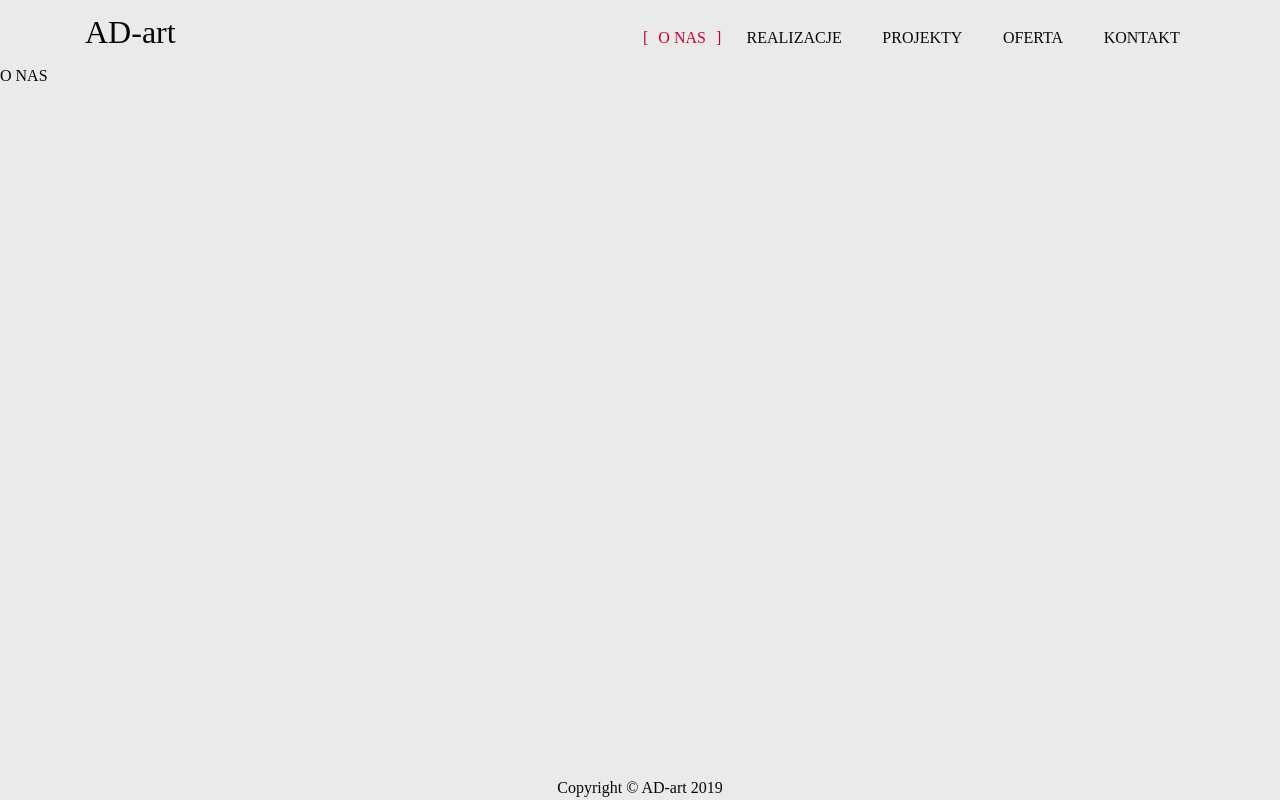
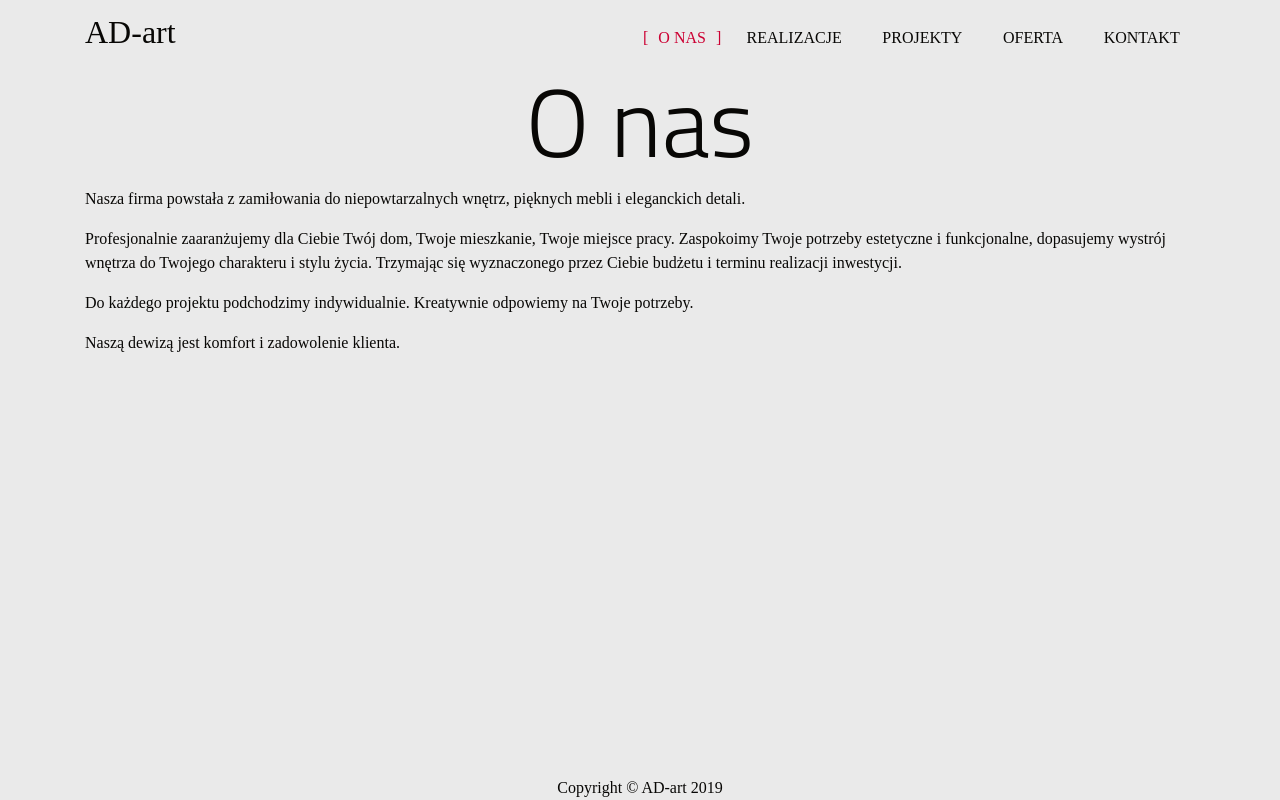
Before and after one commit to staszek998/ad-art, a React (Create React App) app: page /o-nas in a window 1280 px wide. Built offline with nearby package versions, Linux system fonts and the light colour scheme; a web font is replaced by a local one.

Commit message:
Create the basic markup

```diff
--- a/src/pages/About/About.jsx
+++ b/src/pages/About/About.jsx
@@ -1,5 +1,34 @@
 import React from "react";
 
-const About = () => <main className="About">O NAS</main>;
+const About = () => (
+  <main className="About">
+    <div className="container">
+      <div className="row">
+        <div className="col-12">
+          {/* Heading */}
+          <h1 className="display-1 text-center">O nas</h1>
+
+          {/* Copy text */}
+          <p>
+            Nasza firma powstała z zamiłowania do niepowtarzalnych wnętrz,
+            pięknych mebli i eleganckich detali.
+          </p>
+          <p>
+            Profesjonalnie zaaranżujemy dla Ciebie Twój dom, Twoje mieszkanie,
+            Twoje miejsce pracy. Zaspokoimy Twoje potrzeby estetyczne i
+            funkcjonalne, dopasujemy wystrój wnętrza do Twojego charakteru i
+            stylu życia. Trzymając się wyznaczonego przez Ciebie budżetu i
+            terminu realizacji inwestycji.
+          </p>
+          <p>
+            Do każdego projektu podchodzimy indywidualnie. Kreatywnie odpowiemy
+            na Twoje potrzeby.
+          </p>
+          <p>Naszą dewizą jest komfort i zadowolenie klienta.</p>
+        </div>
+      </div>
+    </div>
+  </main>
+);
 
 export default About;
```
